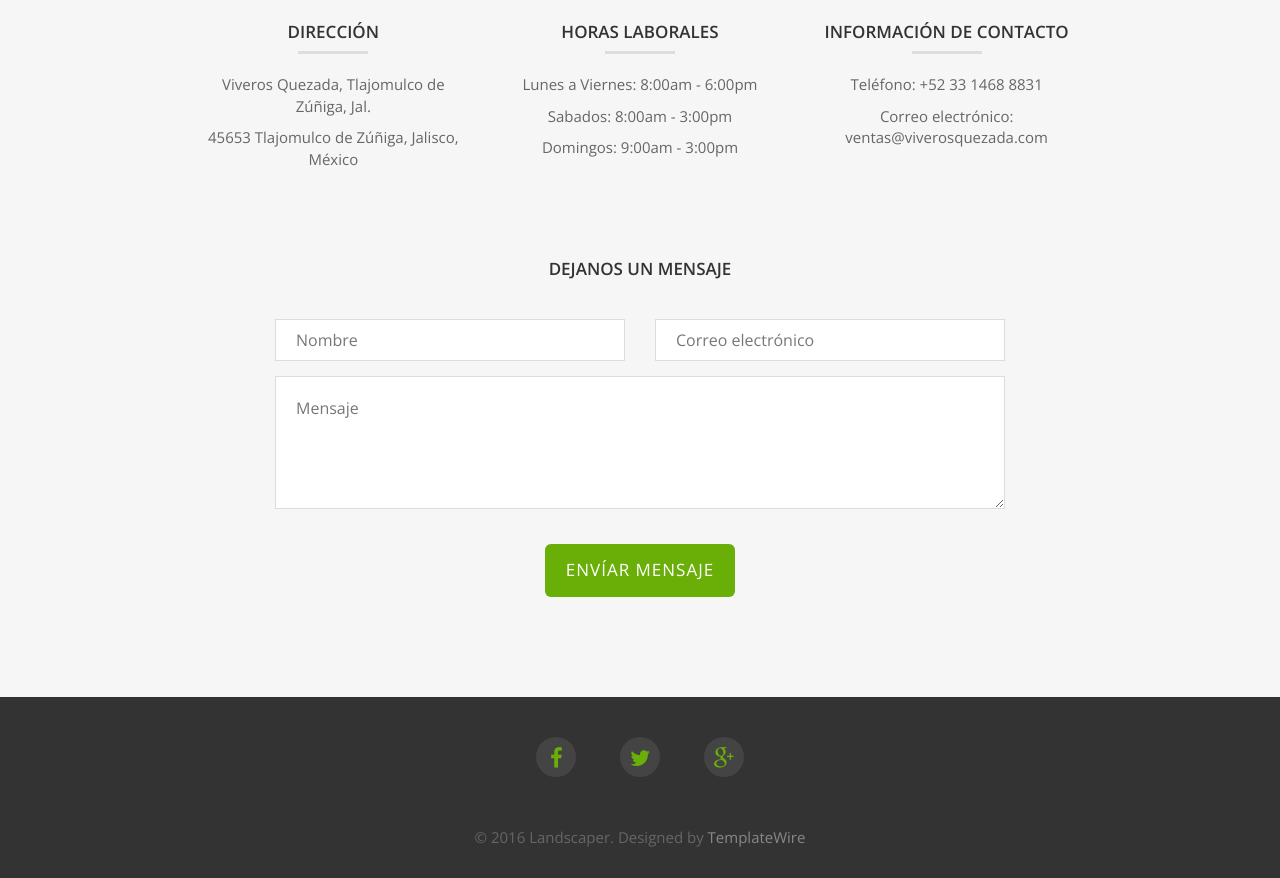
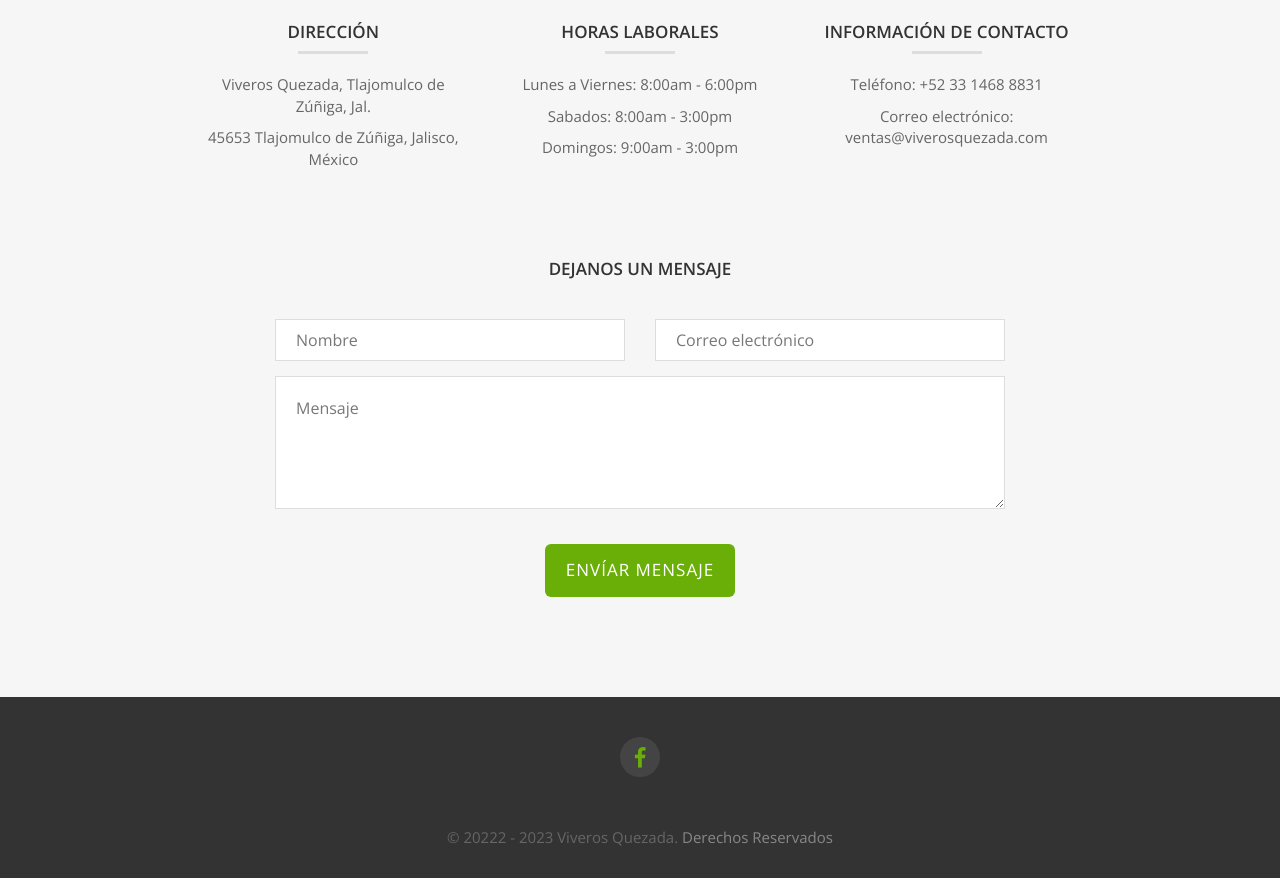
Before and after one commit to Makro-creativo/landing-page-viveros-quezada, a plain HTML site: page index.html in a window 1280 px wide. Shown: the part 4481-5359 px from the top of the page. Drawn offline with nearby package versions, Linux system fonts and the light colour scheme.

Commit message:
se actualizo las redes sociales

```diff
--- a/css/style.css
+++ b/css/style.css
@@ -13,6 +13,7 @@ h2 {
 	font-size: 36px;
 	color: #333;
 }
+
 h3, h4 {
 	font-size: 20px;
 	font-weight: 400;
--- a/index.html
+++ b/index.html
@@ -345,12 +345,11 @@
     <div class="col-md-8 col-md-offset-2">
       <div class="social">
         <ul>
-          <li><a href="#"><i class="fa fa-facebook"></i></a></li>
-          <li><a href="#"><i class="fa fa-twitter"></i></a></li>
-          <li><a href="#"><i class="fa fa-google-plus"></i></a></li>
+          <li><a href="https://www.facebook.com/Viverosquezadaoficial/" target="_blank"><i class="fa fa-facebook"></i></a></li>
         </ul>
       </div>
-      <p>&copy; 2016 Landscaper. Designed by <a href="http://www.templatewire.com" rel="nofollow">TemplateWire</a></p>
+
+      <p>&copy; 20222 - 2023 Viveros Quezada. <a href="http://www.templatewire.com" rel="nofollow"> Derechos Reservados</a></p>
     </div>
   </div>
 </div>
```
